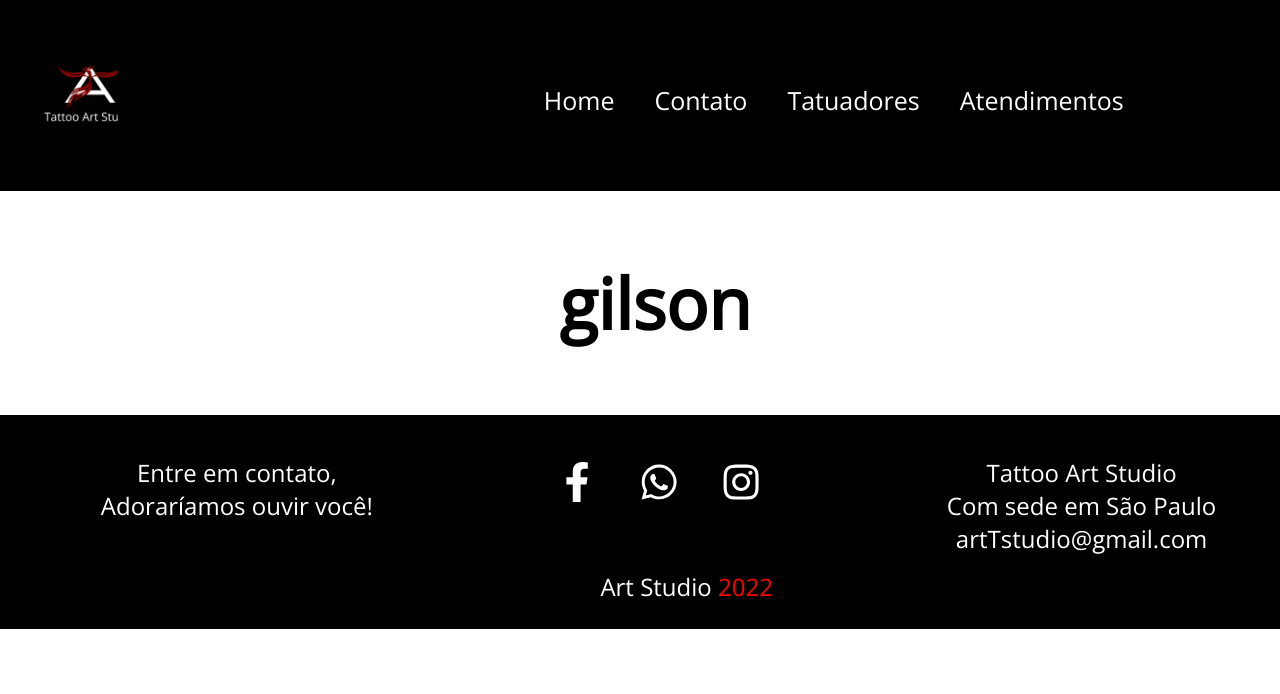
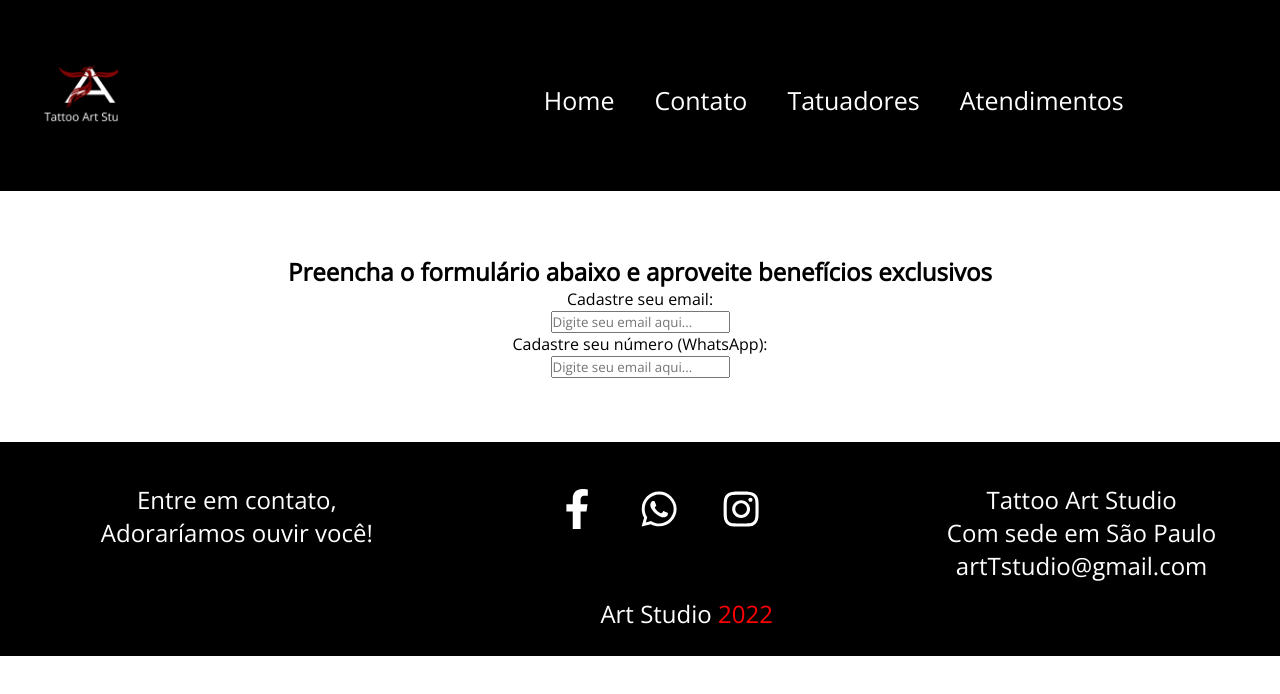
Before and after one commit to CibeleMartins/TattooArtStudio-M5, a React (Create React App) app: page /Contato in a window 1280 px wide. Shown: the top 694 px of the page. Built offline with nearby package versions, Linux system fonts and the light colour scheme.

Commit message:
adicionando itens no formulario

```diff
--- a/src/pages/Contato.jsx
+++ b/src/pages/Contato.jsx
@@ -7,9 +7,26 @@ function Contato() {
         <>
             <Header/>
 
-            <div className={styles.container}>
-                <h1>gilson</h1>
+
+
+            <div className={styles.divCadastro}>
+                <h2>Preencha o formulário abaixo e aproveite <span>benefícios exclusivos</span></h2>
+                <form className={styles.displayForm}>
+
+                    <div>
+                        <label htmlFor="email">Cadastre seu email:</label><br/>
+                        <input type="mail" placeholder="Digite seu email aqui..." id="email" required/><br/>
+                    </div>
+
+                    <div>
+                        <label htmlFor="tel">Cadastre seu número (WhatsApp):</label><br/>
+                        <input type="tel" placeholder="Digite seu email aqui..." id="tel" required/><br/>
+                    </div>
+
+
+                </form>
             </div>
+
 
             <Footer/>
         </>
```
